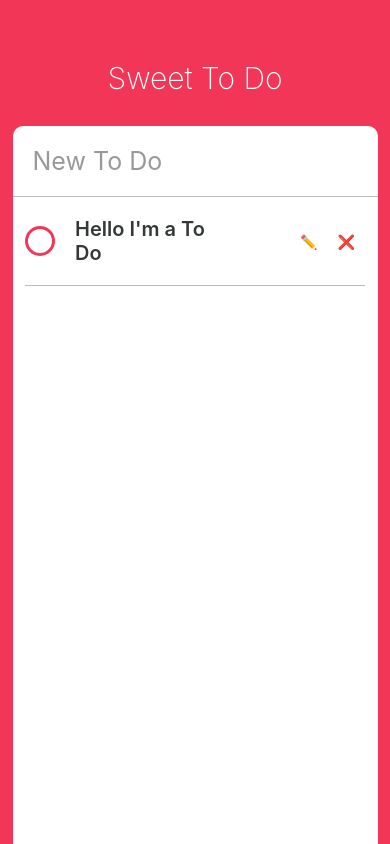
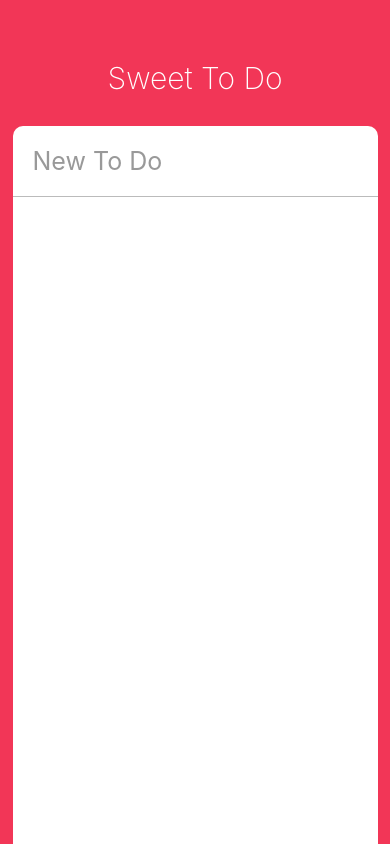
Before and after one commit to fredkeemhaus/sweet-todo, a React Native app: screen / in a window 390 px wide. Built offline with nearby package versions, Linux system fonts and the light colour scheme.

Commit message:
Saving To Dos Part Two

```diff
--- a/App.js
+++ b/App.js
@@ -17,7 +17,8 @@
 export default class App extends React.Component {
   state = {
     newToDo: "",
-    loadedToDos: false
+    loadedToDos: false,
+    toDos: {}
   };
 
   componentDidMount = () => {
@@ -25,7 +26,8 @@
   };
 
   render() {
-    const { newToDo, loadedToDos } = this.state;
+    const { newToDo, loadedToDos, toDos } = this.state;
+    console.log(toDos);
     if (!loadedToDos) {
       return <AppLoading />;
     }
@@ -45,7 +47,9 @@
             onSubmitEditing={this._addToDo}
           />
           <ScrollView contentContainerStyle={styles.toDos}>
-            <ToDo text={"Hello I'm a To Do"} />
+            {Object.values(toDos).map(toDo => (
+              <ToDo key={toDo.id} {...toDo} deleteToDo={this._deleteToDo} />
+            ))}
           </ScrollView>
         </View>
       </View>
@@ -85,6 +89,17 @@
         return { ...newState };
       });
     }
+  };
+  _deleteToDo = id => {
+    this.setState(prevState => {
+      const toDos = prevState.toDos;
+      delete toDos[id];
+      const newState = {
+        ...prevState,
+        ...toDos
+      };
+      return { ...newState };
+    });
   };
 }
 
--- a/ToDo.js
+++ b/ToDo.js
@@ -7,18 +7,27 @@
   Dimensions,
   TextInput
 } from "react-native";
-
+import PropTypes from "prop-types";
 const { width, height } = Dimensions.get("window");
 
 export default class ToDo extends Component {
-  state = {
-    isEditing: false,
-    isCompleted: false,
-    toDoValue: ""
+  constructor(props) {
+    super(props);
+    this.state = {
+      isEditing: false,
+      toDoValue: props.text
+    };
+  }
+  static propTypes = {
+    text: PropTypes.string.isRequired,
+    isCompleted: PropTypes.bool.isRequired,
+    deleteToDo: PropTypes.func.isRequired,
+    id: PropTypes.string.isRequired
   };
+
   render() {
     const { isCompleted, isEditing, toDoValue } = this.state;
-    const { text } = this.props;
+    const { text, id, deleteToDo } = this.props;
     return (
       <View style={styles.container}>
         <View style={styles.column}>
@@ -70,7 +79,7 @@
                 <Text style={styles.actionText}>✏️</Text>
               </View>
             </TouchableOpacity>
-            <TouchableOpacity>
+            <TouchableOpacity onPressOut={() => deleteToDo(id)}>
               <View style={styles.actionContainer}>
                 <Text style={styles.actionText}>❌</Text>
               </View>
@@ -88,10 +97,8 @@
     });
   };
   _startEditing = () => {
-    const { text } = this.props;
     this.setState({
-      isEditing: true,
-      toDoValue: text
+      isEditing: true
     });
   };
   _finishEditing = () => {
@@ -142,8 +149,7 @@
   column: {
     flexDirection: "row",
     alignItems: "center",
-    width: width / 2,
-    justifyContent: "space-between"
+    width: width / 2
   },
   actions: {
     flexDirection: "row"
--- a/package.json
+++ b/package.json
@@ -8,6 +8,7 @@
   },
   "dependencies": {
     "expo": "^32.0.0",
+    "prop-types": "^15.6.2",
     "react": "16.5.0",
     "react-native": "https://github.com/expo/react-native/archive/sdk-32.0.0.tar.gz",
     "uuid": "^3.3.2"
```
